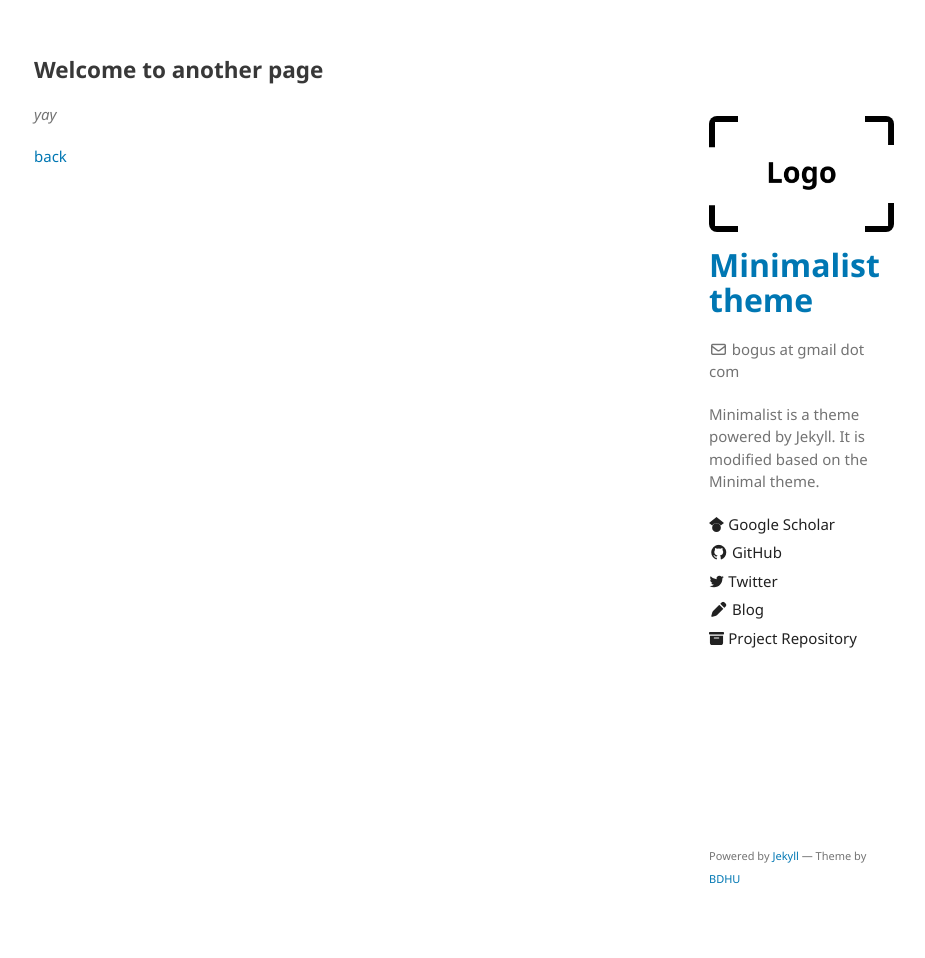
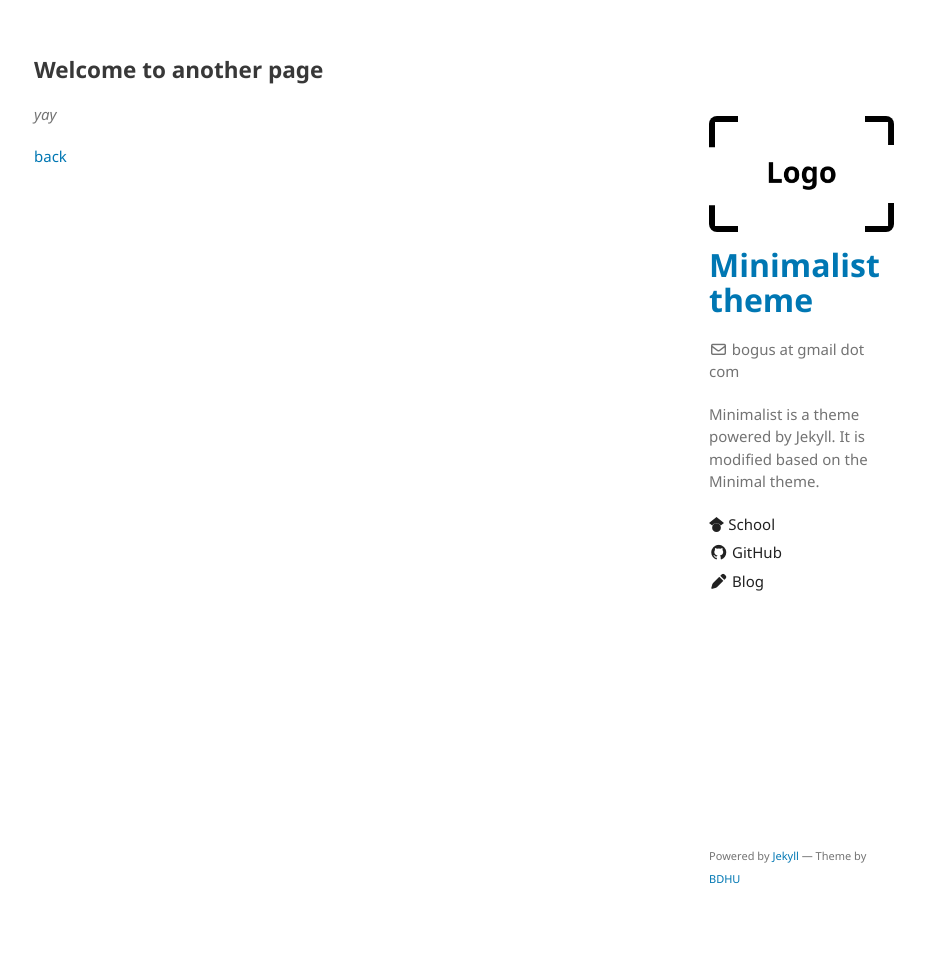
Before and after one commit to Portalife/Portalife.github.io, a Jekyll site: the page built from another-page.md, in a window 1280 px wide. Shown: the whole page, without its empty margins (176-1101 px from the left). Built offline with Jekyll 4.4.1, drawn with Linux system fonts in a browser that asks for light colours; our own code applies the rules of GitHub Pages for plain Markdown files.

Commit message:
Update _config.yml

```diff
--- a/_config.yml
+++ b/_config.yml
@@ -12,21 +12,15 @@ plugins:
 
 # You can find fonts from https://iconify.design or https://fontawesome.com. Below is just an example illustrating how to use custom icons
 sidebar:
-  - name: Google Scholar
+  - name: School
     icon: <svg xmlns="http://www.w3.org/2000/svg" aria-hidden="true" role="img" style="vertical-align:-0.125em;" width="1em" height="1em" preserveAspectRatio="xMidYMid meet" viewBox="0 0 24 24"><path d="M5.242 13.769L0 9.5L12 0l12 9.5l-5.242 4.269C17.548 11.249 14.978 9.5 12 9.5c-2.977 0-5.548 1.748-6.758 4.269zM12 10a7 7 0 1 0 0 14a7 7 0 0 0 0-14z" fill="currentColor"/></svg>
-    link: https://scholar.google.com/citations?user=zR6afi8AAAAJ
+    link: https://www.skku.edu/skku/index.do
   - name: GitHub
     icon: <i class="fa-brands fa-github"></i>
-    link: https://github.com/BDHU
-  - name: Twitter
-    icon: <svg xmlns="http://www.w3.org/2000/svg" aria-hidden="true" role="img" style="vertical-align:-0.125em;" width="1em" height="1em" preserveAspectRatio="xMidYMid meet" viewBox="0 0 24 24"><g fill="none"><path d="M23.643 4.937c-.835.37-1.732.62-2.675.733a4.67 4.67 0 0 0 2.048-2.578a9.3 9.3 0 0 1-2.958 1.13a4.66 4.66 0 0 0-7.938 4.25a13.229 13.229 0 0 1-9.602-4.868c-.4.69-.63 1.49-.63 2.342A4.66 4.66 0 0 0 3.96 9.824a4.647 4.647 0 0 1-2.11-.583v.06a4.66 4.66 0 0 0 3.737 4.568a4.692 4.692 0 0 1-2.104.08a4.661 4.661 0 0 0 4.352 3.234a9.348 9.348 0 0 1-5.786 1.995a9.5 9.5 0 0 1-1.112-.065a13.175 13.175 0 0 0 7.14 2.093c8.57 0 13.255-7.098 13.255-13.254c0-.2-.005-.402-.014-.602a9.47 9.47 0 0 0 2.323-2.41l.002-.003z" fill="currentColor"/></g></svg>
-    link: https://twitter.com/BodunHu
+    link: https://github.com/Portalife
   - name: Blog
     icon: <i class="fa-solid fa-pen"></i>
-    link: https://www.bodunhu.com/blog/
-  - name: Project Repository
-    icon: <svg xmlns="http://www.w3.org/2000/svg" aria-hidden="true" role="img" style="vertical-align:-0.125em;" width="1em" height="1em" preserveAspectRatio="xMidYMid meet" viewBox="0 0 16 16"><g fill="currentColor"><path d="M12.643 15C13.979 15 15 13.845 15 12.5V5H1v7.5C1 13.845 2.021 15 3.357 15h9.286zM5.5 7h5a.5.5 0 0 1 0 1h-5a.5.5 0 0 1 0-1zM.8 1a.8.8 0 0 0-.8.8V3a.8.8 0 0 0 .8.8h14.4A.8.8 0 0 0 16 3V1.8a.8.8 0 0 0-.8-.8H.8z"/></g></svg>
-    link: https://github.com/BDHU/minimalist
+    link: https://blog.naver.com/cjs01030
 
 # https://github.com/github/pages-gem/issues/399#issuecomment-301827749
 # When running locally, we run into the following error —
```
